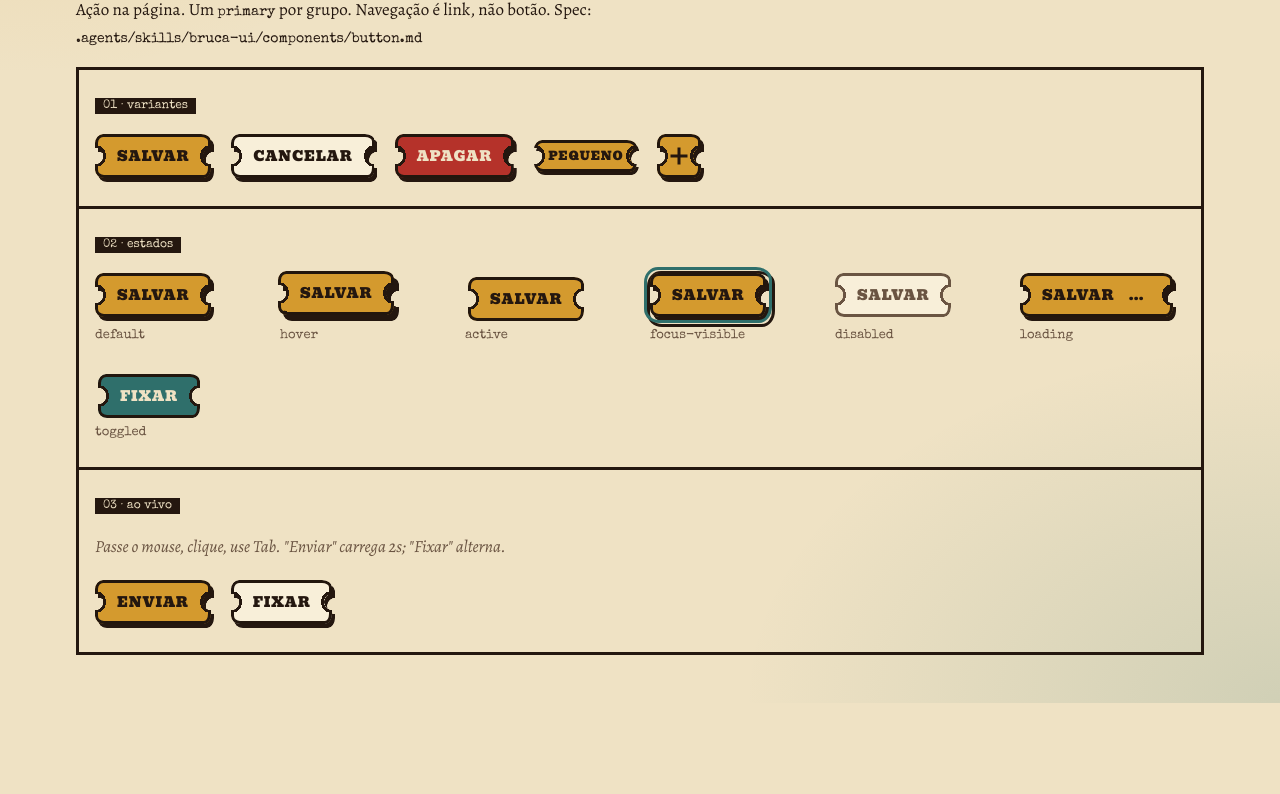
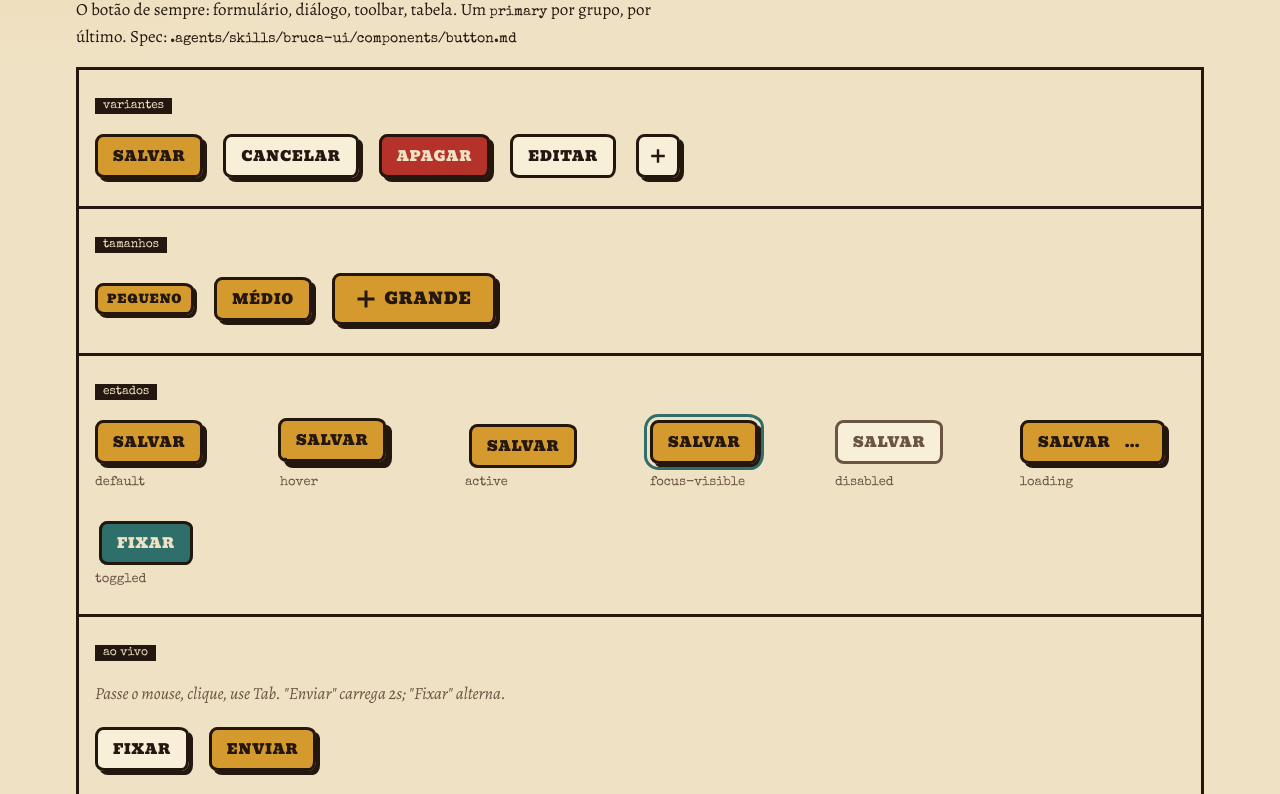
Before and after one commit to stanleygomes/genesis, a plain HTML site: page artifacts/bruca-ui/index.html in a window 1280 px wide. Shown: the part 283-1077 px from the top of the page. Before the commit the page ends 986 px from the top, so only its background shows below. Drawn offline with Linux system fonts and the light colour scheme.

Commit message:
feat(skills): adiciona button comum ao bruca-ui e isola o ticket
O ticket é especial (uma ação principal por tela); o dia a dia
pede um botão neobrutalista simples, com sombra no próprio botão.

```diff
--- a/artifacts/bruca-ui/bruca.css
+++ b/artifacts/bruca-ui/bruca.css
@@ -26,7 +26,82 @@
 :root[data-theme="light"] { color-scheme: light; }
 :root[data-theme="dark"] { color-scheme: dark; }
 
-/* ---------- Button (ticket) ---------- */
+/* ---------- Button (o do dia a dia) ---------- */
+.btn {
+  --b-bg: var(--mustard);
+  --b-fg: var(--on-mustard);
+  --b-line: var(--outline);
+  --b-shadow: 4px 4px 0;
+  --b-lift: 6px 6px 0;
+  position: relative;
+  display: inline-flex;
+  align-items: center;
+  justify-content: center;
+  gap: 8px;
+  min-height: 44px;
+  padding: 10px 18px;
+  border: 0;
+  border-radius: var(--radii-sm);
+  background: var(--b-bg);
+  color: var(--b-fg);
+  box-shadow: var(--b-shadow) var(--outline);
+  font: 400 14px/1 "Bevan", serif;
+  letter-spacing: .06em;
+  text-transform: uppercase;
+  cursor: pointer;
+  transition: transform var(--step), box-shadow var(--step), background var(--step);
+}
+.btn::before {
+  content: "";
+  position: absolute;
+  inset: 0;
+  border: 3px solid var(--b-line);
+  border-radius: inherit;
+  filter: url(#sketch);
+  pointer-events: none;
+}
+.btn svg { width: 16px; height: 16px; flex: none; }
+.btn--neutral { --b-bg: var(--card); --b-fg: var(--text); }
+.btn--danger { --b-bg: var(--red); --b-fg: var(--bg); }
+.btn--sm { min-height: 32px; padding: 6px 12px; font-size: 12px; --b-shadow: 3px 3px 0; --b-lift: 5px 5px 0; }
+.btn--lg { min-height: 52px; padding: 14px 24px; font-size: 16px; }
+.btn--lg svg { width: 20px; height: 20px; }
+.btn--icon { width: 44px; padding: 0; }
+.btn--icon.btn--sm { width: 32px; }
+.btn--flat { --b-shadow: 0 0 0; --b-lift: 0 0 0; }
+
+.btn:hover:enabled:not([aria-busy="true"]), .btn.is-hover {
+  transform: translate(-2px, -2px);
+  box-shadow: var(--b-lift) var(--outline);
+}
+.btn:hover:enabled::before, .btn.is-hover::before, .btn[aria-busy="true"]::before { filter: url(#sketch-boil); }
+.btn--flat:hover:enabled:not([aria-busy="true"]), .btn--flat.is-hover {
+  transform: none;
+  background: color-mix(in srgb, var(--b-bg) 92%, var(--outline));
+}
+.btn:active:enabled:not([aria-busy="true"]), .btn.is-active, .btn[aria-pressed="true"] {
+  transform: translate(4px, 4px);
+  box-shadow: 0 0 0 var(--outline);
+}
+.btn--flat:active:enabled, .btn--flat.is-active { transform: translate(1px, 1px); }
+.btn[aria-pressed="true"] { --b-bg: var(--teal); --b-fg: var(--bg); }
+.btn:focus-visible, .btn.is-focus { outline: 3px solid var(--teal); outline-offset: 3px; }
+.btn:disabled, .btn[aria-disabled="true"] {
+  --b-bg: var(--card); --b-fg: var(--text-soft); --b-line: var(--text-soft);
+  box-shadow: none; transform: none; cursor: not-allowed;
+}
+.btn[aria-busy="true"] { cursor: progress; }
+.btn[aria-busy="true"]::after, .tk__btn[aria-busy="true"]::after {
+  content: "...";
+  display: inline-block;
+  width: 3ch;
+  overflow: hidden;
+  vertical-align: bottom;
+  clip-path: inset(0 100% 0 0);
+  animation: tk-dots .9s steps(3) infinite; /* só enquanto aria-busy */
+}
+
+/* ---------- Ticket button (especial: a ação principal da tela) ---------- */
 .tk {
   --tk-bg: var(--mustard);
   --tk-fg: var(--on-mustard);
@@ -105,19 +180,10 @@
 /* loading: largura travada pelo JS, pontinhos em steps enquanto durar */
 .tk__btn[aria-busy="true"] { cursor: progress; }
 .tk__btn[aria-busy="true"]::before { filter: url(#sketch-boil); }
-.tk__btn[aria-busy="true"]::after {
-  content: "...";
-  display: inline-block;
-  width: 3ch;
-  overflow: hidden;
-  vertical-align: bottom;
-  clip-path: inset(0 100% 0 0);
-  animation: tk-dots .9s steps(3) infinite; /* só enquanto aria-busy */
-}
 @keyframes tk-dots { to { clip-path: inset(0 0 0 0); } }
 
 @media (prefers-reduced-motion: reduce) {
-  .tk { transition: none; }
-  .tk__btn::before, .tk__btn[aria-busy="true"]::before { filter: url(#sketch) !important; }
-  .tk__btn[aria-busy="true"]::after { animation: none; clip-path: none; }
+  .tk, .btn { transition: none; }
+  .tk__btn::before, .btn::before { filter: url(#sketch) !important; }
+  .tk__btn[aria-busy="true"]::after, .btn[aria-busy="true"]::after { animation: none; clip-path: none; }
 }
--- a/artifacts/bruca-ui/gallery.css
+++ b/artifacts/bruca-ui/gallery.css
@@ -19,7 +19,9 @@ code { font: 14px "Special Elite", monospace; }
   gap: 8px 20px;
   max-width: 1160px;
   margin: 0 auto;
-  padding: 28px 16px 20px;
+  padding-block: 28px 20px;
+  padding-left: max(16px, env(safe-area-inset-left, 0px));
+  padding-right: max(16px, env(safe-area-inset-right, 0px));
 }
 .logo {
   margin: 0;
@@ -31,7 +33,13 @@ code { font: 14px "Special Elite", monospace; }
 }
 .tagline { flex: 1 1 260px; margin: 0; font-style: italic; color: var(--text-soft); }
 
-main { max-width: 1160px; margin: 0 auto; padding: 0 16px 48px; }
+main {
+  max-width: 1160px;
+  margin: 0 auto;
+  padding-block: 0 48px;
+  padding-left: max(16px, env(safe-area-inset-left, 0px));
+  padding-right: max(16px, env(safe-area-inset-right, 0px));
+}
 .toc {
   display: flex;
   gap: 20px;
@@ -69,5 +77,6 @@ main { max-width: 1160px; margin: 0 auto; padding: 0 16px 48px; }
 .hint { margin: 0 0 20px; color: var(--text-soft); font-style: italic; }
 
 /* vitrine de estados é parada: o loading de exemplo não anima */
-.states .tk__btn[aria-busy="true"]::after { animation: none; clip-path: none; }
-.states .tk__btn[aria-busy="true"]::before { filter: url(#sketch); }
+.states [aria-busy="true"]::after { animation: none; clip-path: none; }
+.states [aria-busy="true"]::before { filter: url(#sketch); }
+.comp + .comp { margin-top: 48px; }
--- a/artifacts/bruca-ui/index.html
+++ b/artifacts/bruca-ui/index.html
@@ -25,56 +25,96 @@
   <header class="top">
     <h1 class="logo">bruca-ui</h1>
     <p class="tagline">brutalismo + cartoon: layout reto, componente desenhado à mão.</p>
-    <span class="tk tk--ghost tk--sm">
-      <button class="tk__btn" type="button" id="theme" aria-label="Alternar tema">Tema</button>
-    </span>
+    <button class="btn btn--neutral btn--sm" type="button" id="theme" aria-label="Alternar tema">Tema</button>
   </header>
 
   <main>
     <nav class="toc" aria-label="Componentes">
-      <a href="#button" aria-current="true">Button</a>
+      <a href="#button">Button</a>
+      <a href="#ticket">Ticket button</a>
     </nav>
 
     <section id="button" class="comp">
       <header class="comp__head">
-        <h2>Button <small>ticket</small></h2>
-        <p>Ação na página. Um <code>primary</code> por grupo. Navegação é link, não botão.
+        <h2>Button <small>dia a dia</small></h2>
+        <p>O botão de sempre: formulário, diálogo, toolbar, tabela. Um <code>primary</code> por grupo, por último.
           Spec: <code>.agents/skills/bruca-ui/components/button.md</code></p>
       </header>
-
       <div class="grid">
         <div class="cell">
-          <span class="tag">01 · variantes</span>
+          <span class="tag">variantes</span>
           <div class="row">
-            <span class="tk"><button class="tk__btn" type="button">Salvar</button></span>
-            <span class="tk tk--ghost"><button class="tk__btn" type="button">Cancelar</button></span>
-            <span class="tk tk--danger"><button class="tk__btn" type="button">Apagar</button></span>
-            <span class="tk tk--sm"><button class="tk__btn" type="button">Pequeno</button></span>
-            <span class="tk tk--icon"><button class="tk__btn" type="button" aria-label="Adicionar">
-              <svg viewBox="0 0 20 20" aria-hidden="true"><path d="M10 3v14M3 10h14" stroke="currentColor" stroke-width="3" stroke-linecap="square"/></svg>
-            </button></span>
+            <button class="btn" type="button">Salvar</button>
+            <button class="btn btn--neutral" type="button">Cancelar</button>
+            <button class="btn btn--danger" type="button">Apagar</button>
+            <button class="btn btn--neutral btn--flat" type="button">Editar</button>
+            <button class="btn btn--neutral btn--icon" type="button" aria-label="Adicionar"><svg viewBox="0 0 20 20" aria-hidden="true"><path d="M10 3v14M3 10h14" stroke="currentColor" stroke-width="3" stroke-linecap="square"/></svg></button>
           </div>
         </div>
-
         <div class="cell">
-          <span class="tag">02 · estados</span>
-          <div class="states">
-            <figure><span class="tk"><button class="tk__btn" type="button" tabindex="-1">Salvar</button></span><figcaption>default</figcaption></figure>
-            <figure><span class="tk is-hover"><button class="tk__btn" type="button" tabindex="-1">Salvar</button></span><figcaption>hover</figcaption></figure>
-            <figure><span class="tk is-active"><button class="tk__btn" type="button" tabindex="-1">Salvar</button></span><figcaption>active</figcaption></figure>
-            <figure><span class="tk is-focus"><button class="tk__btn" type="button" tabindex="-1">Salvar</button></span><figcaption>focus-visible</figcaption></figure>
-            <figure><span class="tk"><button class="tk__btn" type="button" disabled>Salvar</button></span><figcaption>disabled</figcaption></figure>
-            <figure><span class="tk"><button class="tk__btn" type="button" aria-busy="true" tabindex="-1">Salvar</button></span><figcaption>loading</figcaption></figure>
-            <figure><span class="tk"><button class="tk__btn" type="button" aria-pressed="true" tabindex="-1">Fixar</button></span><figcaption>toggled</figcaption></figure>
+          <span class="tag">tamanhos</span>
+          <div class="row">
+            <button class="btn btn--sm" type="button">Pequeno</button>
+            <button class="btn" type="button">Médio</button>
+            <button class="btn btn--lg" type="button"><svg viewBox="0 0 20 20" aria-hidden="true"><path d="M10 3v14M3 10h14" stroke="currentColor" stroke-width="3" stroke-linecap="square"/></svg>Grande</button>
           </div>
         </div>
-
         <div class="cell">
-          <span class="tag">03 · ao vivo</span>
+          <span class="tag">estados</span>
+          <div class="states">
+            <figure><button class="btn " type="button" tabindex="-1">Salvar</button><figcaption>default</figcaption></figure>
+            <figure><button class="btn is-hover" type="button" tabindex="-1">Salvar</button><figcaption>hover</figcaption></figure>
+            <figure><button class="btn is-active" type="button" tabindex="-1">Salvar</button><figcaption>active</figcaption></figure>
+            <figure><button class="btn is-focus" type="button" tabindex="-1">Salvar</button><figcaption>focus-visible</figcaption></figure>
+            <figure><button class="btn" type="button" disabled>Salvar</button><figcaption>disabled</figcaption></figure>
+            <figure><button class="btn " type="button" aria-busy="true" tabindex="-1">Salvar</button><figcaption>loading</figcaption></figure>
+            <figure><button class="btn " type="button" aria-pressed="true" tabindex="-1">Fixar</button><figcaption>toggled</figcaption></figure>
+          </div>
+        </div>
+        <div class="cell">
+          <span class="tag">ao vivo</span>
           <p class="hint">Passe o mouse, clique, use Tab. "Enviar" carrega 2s; "Fixar" alterna.</p>
           <div class="row">
-            <span class="tk"><button class="tk__btn" type="button" data-demo="load">Enviar</button></span>
-            <span class="tk tk--ghost"><button class="tk__btn" type="button" data-demo="toggle" aria-pressed="false">Fixar</button></span>
+            <button class="btn btn--neutral" type="button" data-demo="toggle" aria-pressed="false">Fixar</button>
+            <button class="btn" type="button" data-demo="load">Enviar</button>
+          </div>
+        </div>
+      </div>
+    </section>
+
+    <section id="ticket" class="comp">
+      <header class="comp__head">
+        <h2>Ticket button <small>especial</small></h2>
+        <p>Só a ação principal da tela: entrar, comprar, começar. No máximo um por tela; o resto usa o Button.
+          Spec: <code>.agents/skills/bruca-ui/components/ticket-button.md</code></p>
+      </header>
+      <div class="grid">
+        <div class="cell">
+          <span class="tag">variantes</span>
+          <div class="row">
+            <span class="tk"><button class="tk__btn" type="button">Entrar</button></span>
+            <span class="tk tk--ghost"><button class="tk__btn" type="button">Ver mais</button></span>
+            <span class="tk tk--danger"><button class="tk__btn" type="button">Encerrar</button></span>
+            <span class="tk tk--sm"><button class="tk__btn" type="button">Pequeno</button></span>
+          </div>
+        </div>
+        <div class="cell">
+          <span class="tag">estados</span>
+          <div class="states">
+            <figure><span class="tk "><button class="tk__btn" type="button" tabindex="-1">Entrar</button></span><figcaption>default</figcaption></figure>
+            <figure><span class="tk is-hover"><button class="tk__btn" type="button" tabindex="-1">Entrar</button></span><figcaption>hover</figcaption></figure>
+            <figure><span class="tk is-active"><button class="tk__btn" type="button" tabindex="-1">Entrar</button></span><figcaption>active</figcaption></figure>
+            <figure><span class="tk is-focus"><button class="tk__btn" type="button" tabindex="-1">Entrar</button></span><figcaption>focus-visible</figcaption></figure>
+            <figure><span class="tk"><button class="tk__btn" type="button" disabled>Entrar</button></span><figcaption>disabled</figcaption></figure>
+            <figure><span class="tk "><button class="tk__btn" type="button" aria-busy="true" tabindex="-1">Entrar</button></span><figcaption>loading</figcaption></figure>
+            <figure><span class="tk "><button class="tk__btn" type="button" aria-pressed="true" tabindex="-1">Fixar</button></span><figcaption>toggled</figcaption></figure>
+          </div>
+        </div>
+        <div class="cell">
+          <span class="tag">ao vivo</span>
+          <p class="hint">Mesmos estados do Button. "Comprar" carrega 2s.</p>
+          <div class="row">
+            <span class="tk"><button class="tk__btn" type="button" data-demo="load">Comprar</button></span>
           </div>
         </div>
       </div>
```
Also changed, not shown: artifacts/bruca-ui/gallery.js (+7 -5 lines), 3 other files.
